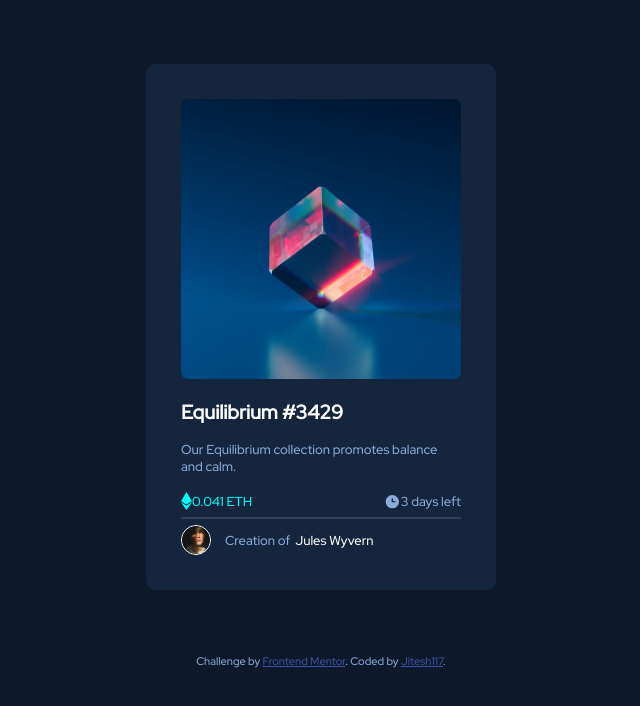
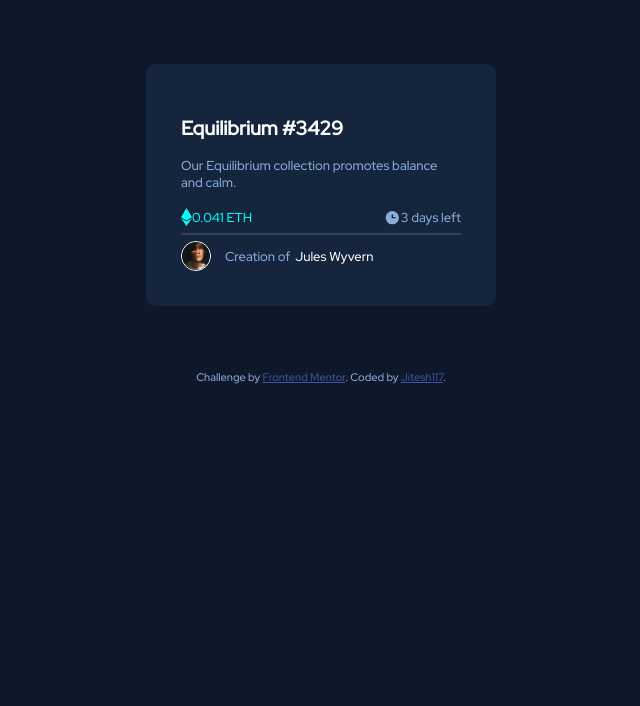
Before and after one commit to Jitesh117/NFT-preview-frontend-mentor, a plain HTML site: page index.html in a window 1280 px wide. Shown: the whole page, without its empty margins (319-959 px from the left). Drawn offline with Linux system fonts and the light colour scheme.

Commit message:
temporarily commented the main image

```diff
--- a/index.html
+++ b/index.html
@@ -18,7 +18,7 @@
 
   <div class="container">
     <div class="wrapper">
-      <img class="main" src="/images/image-equilibrium.jpg"  alt="">
+<!--       <img class="main" src="/images/image-equilibrium.jpg"  alt=""> -->
       <!-- <img class="view" src="/images/icon-view.svg" alt=""> -->
      <h2> Equilibrium #3429</h2>
 
```
